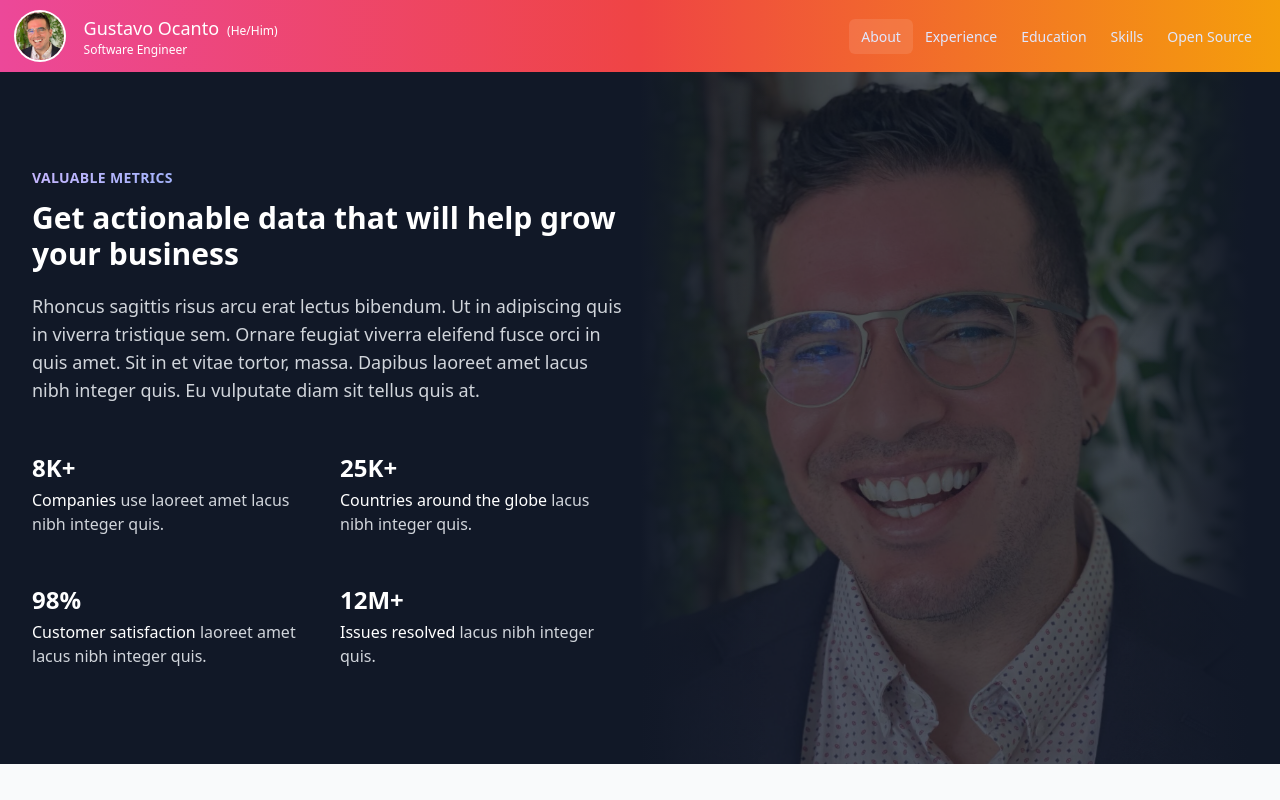
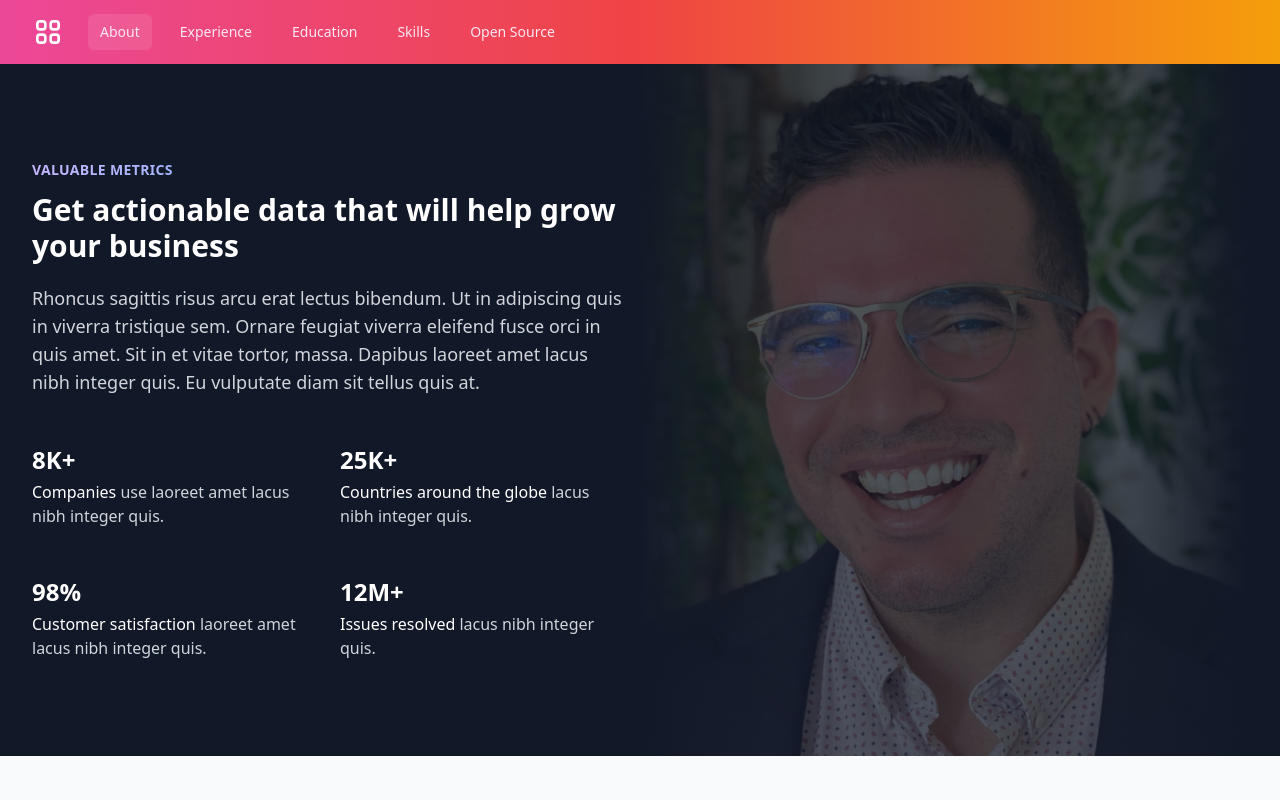
Before and after one commit to gocantodev/client, a Vue app: page / in a window 1280 px wide. Shown: the top 800 px of the page. Built offline with nearby package versions, Linux system fonts and the light colour scheme; what @tailwindcss/typography would draw is missing.

Commit message:
tweak nav bar

```diff
--- a/src/Component/Navigation/Bar.vue
+++ b/src/Component/Navigation/Bar.vue
@@ -17,7 +17,7 @@
 		isOpen.value = !isOpen.value
 	}
 
-	const setCurrent = (page:string): void => {
+	const setCurrentOption = (page:string): void => {
 		current.value = page
 	}
 
@@ -33,32 +33,13 @@
 </script>
 
 <template>
-	<nav class="nav-bg shadow">
-		<div class="max-w-7xl mx-auto px-4 py-3 flex items-center justify-between">
-			<div class="flex items-center">
-				<img class="h-12 w-auto rounded-full ring-2 ring-white" src="../../assets/avatar.jpg" :alt="author.nickname">
-				<div class="flex items-center ml-5 flex-col items-stretch">
-					<div class="flex items-baseline text-lg font-medium text-white">
-						<span>{{ author.name }}</span>
-						<small class="font-normal text-xs ml-2">(He/Him)</small>
-					</div>
-					<div class="text-xs text-white">{{ author.profession }}</div>
-				</div>
-			</div>
-			<nav class="hidden md:block">
-				<a
-					v-for="item in Menu"
-					:href="`#${item.option}`"
-					:key="item.option"
-					:class="getItemClassFor(item.option)"
-					@click.prevent="setCurrent(item.option)"
-				>
-					{{ item.label }}
-				</a>
-			</nav>
-			<div class="-mr-2 flex items-center sm:hidden">
-				<button @click="toggleMenu()" type="button" class="inline-flex items-center justify-center p-2 rounded-md text-gray-400 hover:text-white" aria-controls="mobile-menu" aria-expanded="false">
-					<span class="sr-only">Open menu</span>
+	<nav class="nav-bg">
+		<div class="max-w-7xl mx-auto px-2 sm:px-6 lg:px-8">
+			<div class="relative flex items-center justify-between h-16">
+				<div class="absolute inset-y-0 left-0 flex items-center sm:hidden">
+					<!-- Mobile menu button-->
+					<button type="button" @click="toggleMenu()" class="mobile-menu-button" aria-controls="mobile-menu" aria-expanded="false">
+						<span class="sr-only">Open main menu</span>
 						<svg class="block h-6 w-6" xmlns="http://www.w3.org/2000/svg" fill="none" viewBox="0 0 24 24" stroke="currentColor" aria-hidden="true">
 							<path stroke-linecap="round" stroke-linejoin="round" stroke-width="2" d="M4 6h16M4 12h16M4 18h16" />
 						</svg>
@@ -67,39 +48,66 @@
 						</svg>
 					</button>
 				</div>
+				<div class="flex-1 flex items-center justify-center sm:items-stretch sm:justify-start">
+					<div class="flex-shrink-0 flex items-center text-white">
+						<svg xmlns="http://www.w3.org/2000/svg" class="h-8 hidden w-8 md:block" fill="none" viewBox="0 0 24 24" stroke="currentColor">
+							<path stroke-linecap="round" stroke-linejoin="round" stroke-width="2" d="M4 6a2 2 0 012-2h2a2 2 0 012 2v2a2 2 0 01-2 2H6a2 2 0 01-2-2V6zM14 6a2 2 0 012-2h2a2 2 0 012 2v2a2 2 0 01-2 2h-2a2 2 0 01-2-2V6zM4 16a2 2 0 012-2h2a2 2 0 012 2v2a2 2 0 01-2 2H6a2 2 0 01-2-2v-2zM14 16a2 2 0 012-2h2a2 2 0 012 2v2a2 2 0 01-2 2h-2a2 2 0 01-2-2v-2z" />
+						</svg>
+						<div class="md:hidden tracking-wide">GOCANTO</div>
 					</div>
-	</nav>
+					<div class="hidden sm:block sm:ml-6">
+						<div class="flex space-x-4">
+							<a
+								v-for="item in Menu"
+								:href="`#${item.option}`"
+								:key="item.option"
+								:class="getItemClassFor(item.option)"
+								@click.prevent="setCurrentOption(item.option)"
+							>
+								{{ item.label }}
+							</a>
+						</div>
+					</div>
+				</div>
+			</div>
+		</div>
 
 		<!-- Mobile menu, show/hide based on menu state. -->
-	<div class="sm:hidden" id="mobile-menu" v-if="isOpen">
+		<div class="sm:hidden bg-white" id="mobile-menu" v-if="isOpen">
 			<div class="pt-2 pb-3 space-y-1">
 				<a
 					v-for="item in Menu"
 					:href="`#${item.option}`"
 					:key="item.option"
 					:class="getItemClassFor(item.option, true)"
-				@click.prevent="setCurrent(item.option)"
+					@click.prevent="setCurrentOption(item.option)"
 				>
 					{{ item.label }}
 				</a>
 			</div>
 		</div>
+	</nav>
+
 </template>
 
 <style>
 .menu-item {
-	@apply text-indigo-100 text-sm font-medium rounded-md bg-white bg-opacity-0 px-3 py-2 hover:bg-opacity-10
+	@apply text-pink-100 text-sm font-medium rounded-md bg-white bg-opacity-0 px-3 py-2 hover:bg-opacity-10
 }
 
 .menu-item-active {
-	@apply text-indigo-100 text-sm font-medium rounded-md bg-white bg-opacity-0 px-3 py-2 bg-opacity-10
+	@apply text-pink-100 text-sm font-medium rounded-md bg-white px-3 py-2 bg-opacity-10
 }
 
 .mobile-menu-item {
-	@apply border-transparent text-gray-600 hover:bg-gray-50 hover:border-gray-300 hover:text-gray-800 block pl-3 pr-4 py-2 border-l-4 text-base font-medium
+	@apply border-transparent text-pink-500 hover:bg-gray-50 block pl-3 pr-4 py-2 border-l-4 text-base
 }
 
 .mobile-menu-item-active {
-	@apply bg-indigo-50 border-indigo-500 text-indigo-700 block pl-3 pr-4 py-2 border-l-4 text-base font-medium
+	@apply bg-gray-50 border-pink-500 text-pink-500 block pl-3 pr-4 py-2 border-l-4 text-base font-medium
+}
+
+.mobile-menu-button {
+	@apply bg-white focus:outline-none focus:ring-2 focus:ring-inset focus:ring-white hover:opacity-70 inline-flex items-center justify-center opacity-50 p-2 rounded-md text-gray-500
 }
 </style>
```
Lines whose indentation alone changed are shown as unchanged.
